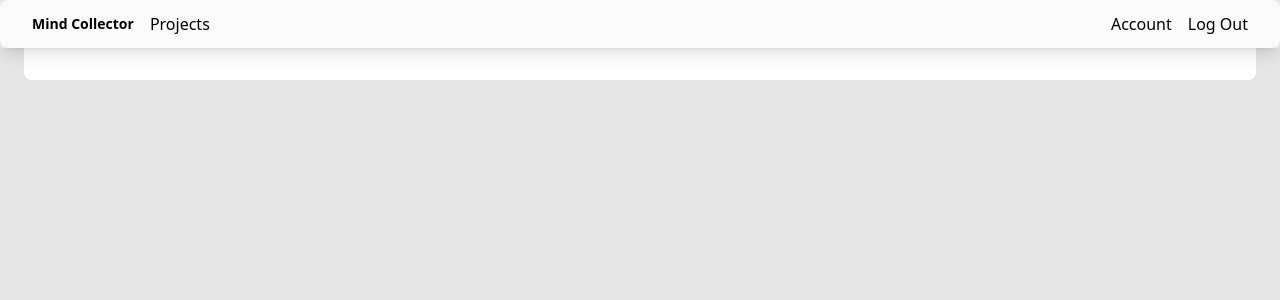
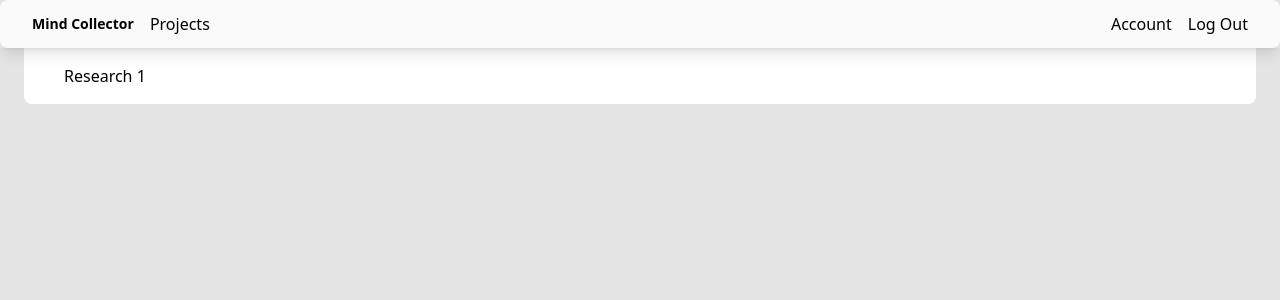
Before and after one commit to MindCollectorCompany/front, a Nuxt app: page /researches/1 in a window 1280 px wide. Shown: the top 300 px of the page. Built offline with nearby package versions, Linux system fonts and the light colour scheme.

Commit message:
add Research page

```diff
--- /dev/null
+++ b/pages/researches/[id].vue
@@ -0,0 +1,3 @@
+<template>
+  <div>Research {{ $route.params.id }}</div>
+</template>
```
